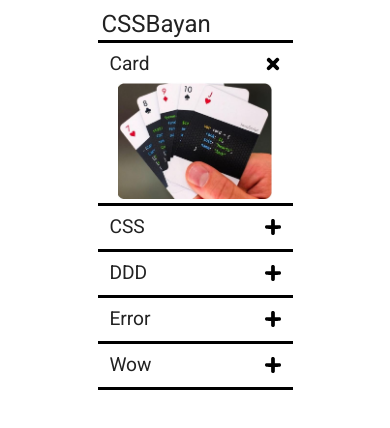
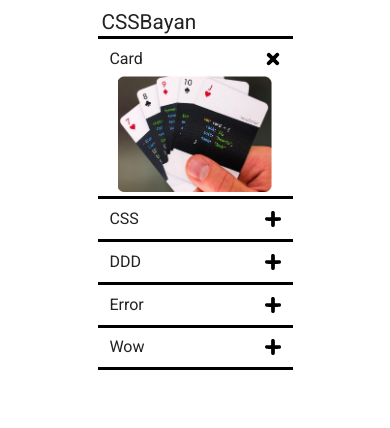
Before and after one commit to TimNurMur/cssBayan, a plain HTML site: page cssBayan/index.html in a window 390 px wide. Drawn offline with Linux system fonts and the light colour scheme.

Commit message:
feat: add adaptive mobile

```diff
--- a/cssBayan/style.css
+++ b/cssBayan/style.css
@@ -89,7 +89,7 @@ html {
   }
 }
 
-@media screen and (max-width: 768px) {
+@media screen and (max-width: 820px) {
   .page_title {
     font-size: 1.5rem;
   }
@@ -98,3 +98,13 @@ html {
     font-size: 1.2rem;
   }
 }
+
+@media screen and (max-width: 400px) {
+  .page_title {
+    font-size: 1.3rem;
+  }
+
+  .meme_text {
+    font-size: 1rem;
+  }
+}
```
